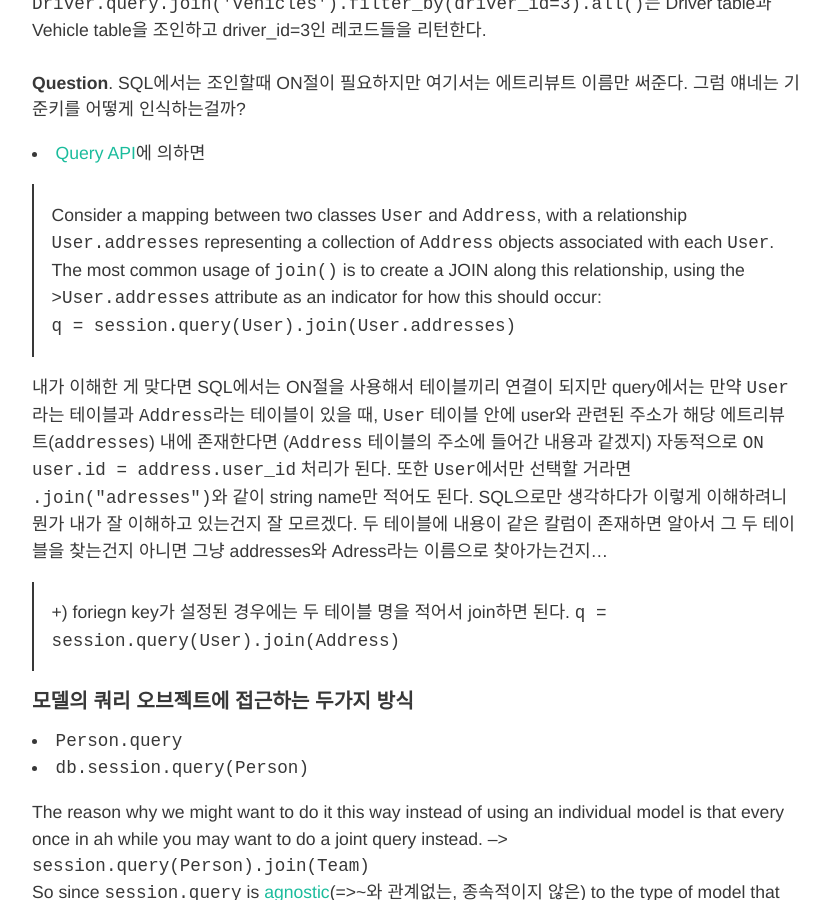
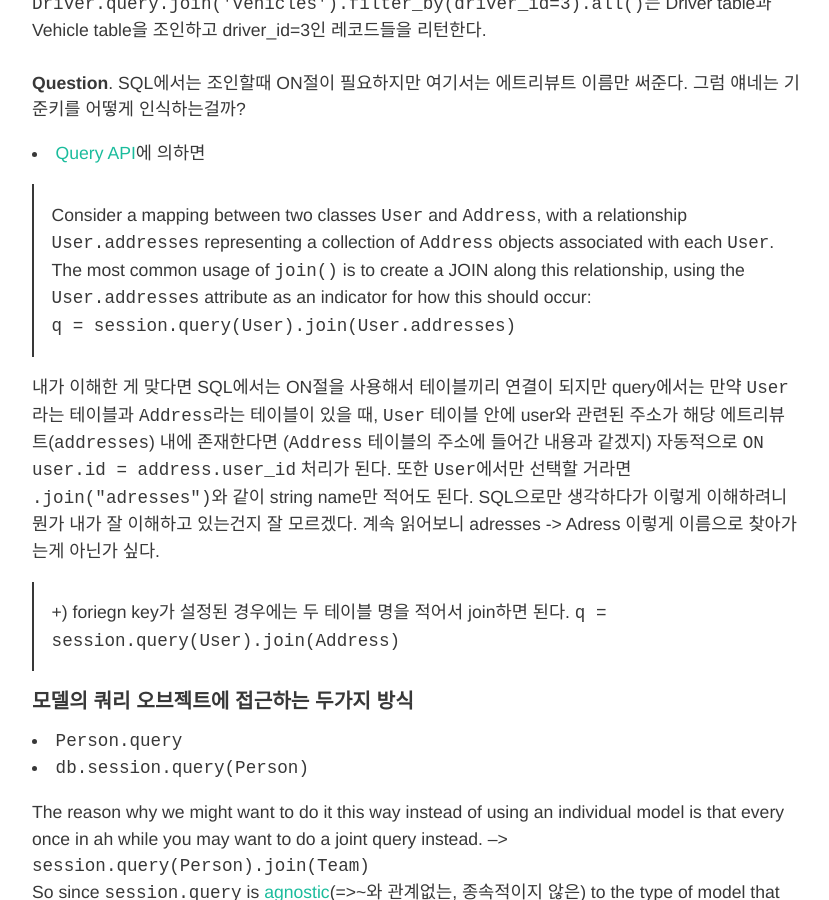
Before and after one commit to HyunlangBan/hyunlangban.github.io, a Jekyll site: the page built from _posts/2020-01-31-fullstack-07.md, in a window 1280 px wide and 900 px high, scrolled down 1803 px. Shown: the whole window, without its empty margins (224-1053 px from the left). Built offline with Jekyll 4.4.1, drawn with Linux system fonts in a browser that asks for light colours; nearby versions of some CDN libraries; comment, search, counter and statistics services are not loaded.

Commit message:
Update 2020-01-31-fullstack-07.md

````diff
--- a/_posts/2020-01-31-fullstack-07.md
+++ b/_posts/2020-01-31-fullstack-07.md
@@ -52,11 +52,10 @@ Order.query.limit(100).all()    # limit(max_num_rows)
  `Driver.query.join('vehicles').filter_by(driver_id=3).all()`는 Driver table과 Vehicle table을 조인하고 driver_id=3인 레코드들을 리턴한다.<br><br>
 **Question**. SQL에서는 조인할때 ON절이 필요하지만 여기서는 에트리뷰트 이름만 써준다. 그럼 얘네는 기준키를 어떻게 인식하는걸까?
   - [Query API](https://docs.sqlalchemy.org/en/13/orm/query.html?highlight=join#sqlalchemy.orm.query.Query.join)에 의하면
->Consider a mapping between two classes `User` and `Address`, with a relationship `User.addresses` representing a collection of `Address`
-> objects associated with each `User`. The most common usage of `join()` is to create a JOIN along this relationship, using the >`User.addresses` attribute as an indicator for how this should occur:<br>
+>Consider a mapping between two classes `User` and `Address`, with a relationship `User.addresses` representing a collection of `Address` objects associated with each `User`. The most common usage of `join()` is to create a JOIN along this relationship, using the `User.addresses` attribute as an indicator for how this should occur:<br>
 ```q = session.query(User).join(User.addresses)```
 
-내가 이해한 게 맞다면 SQL에서는 ON절을 사용해서 테이블끼리 연결이 되지만 query에서는 만약 `User`라는 테이블과 `Address`라는 테이블이 있을 때, `User` 테이블 안에 user와 관련된 주소가 해당 에트리뷰트(`addresses`) 내에 존재한다면 (`Address` 테이블의 주소에 들어간 내용과 같겠지) 자동적으로 `ON user.id = address.user_id` 처리가 된다. 또한 `User`에서만 선택할 거라면 `.join("adresses")`와 같이 string name만 적어도 된다. SQL으로만 생각하다가 이렇게 이해하려니 뭔가 내가 잘 이해하고 있는건지 잘 모르겠다. 두 테이블에 내용이 같은 칼럼이 존재하면 알아서 그 두 테이블을 찾는건지 아니면 그냥 addresses와 Adress라는 이름으로 찾아가는건지...
+내가 이해한 게 맞다면 SQL에서는 ON절을 사용해서 테이블끼리 연결이 되지만 query에서는 만약 `User`라는 테이블과 `Address`라는 테이블이 있을 때, `User` 테이블 안에 user와 관련된 주소가 해당 에트리뷰트(`addresses`) 내에 존재한다면 (`Address` 테이블의 주소에 들어간 내용과 같겠지) 자동적으로 `ON user.id = address.user_id` 처리가 된다. 또한 `User`에서만 선택할 거라면 `.join("adresses")`와 같이 string name만 적어도 된다. SQL으로만 생각하다가 이렇게 이해하려니 뭔가 내가 잘 이해하고 있는건지 잘 모르겠다. 계속 읽어보니 adresses -> Adress 이렇게 이름으로 찾아가는게 아닌가 싶다.
 
 > +) foriegn key가 설정된 경우에는 두 테이블 명을 적어서 join하면 된다.
 ```q = session.query(User).join(Address)```
````
